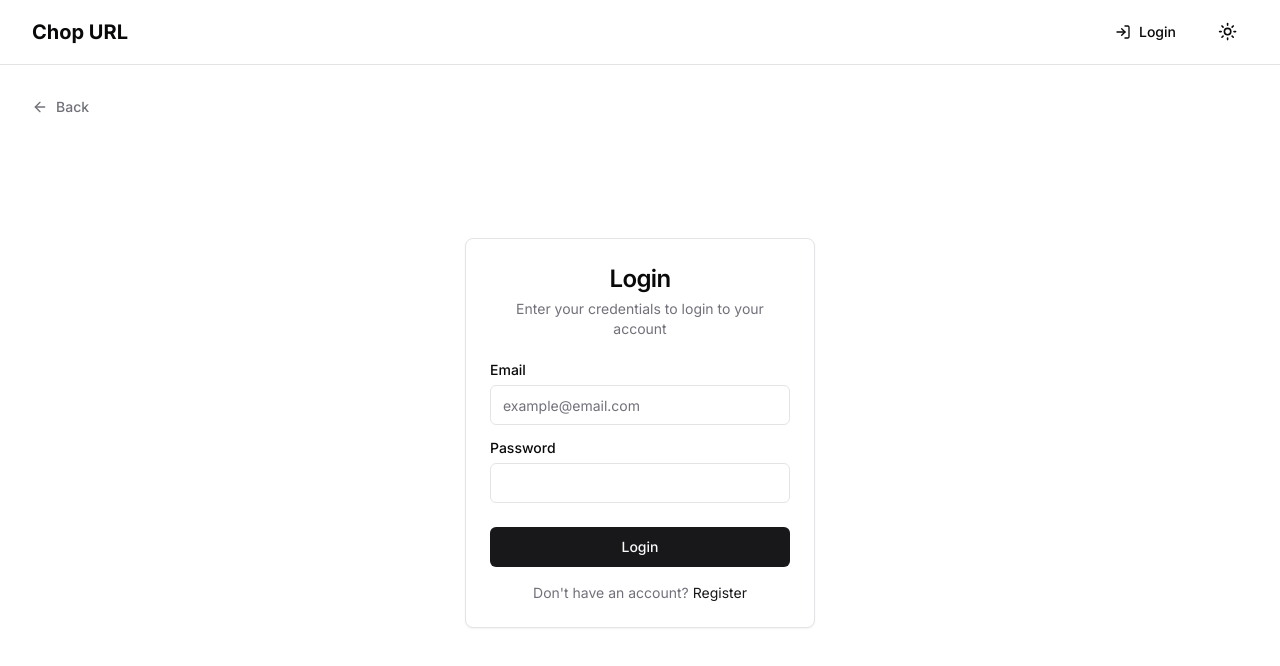
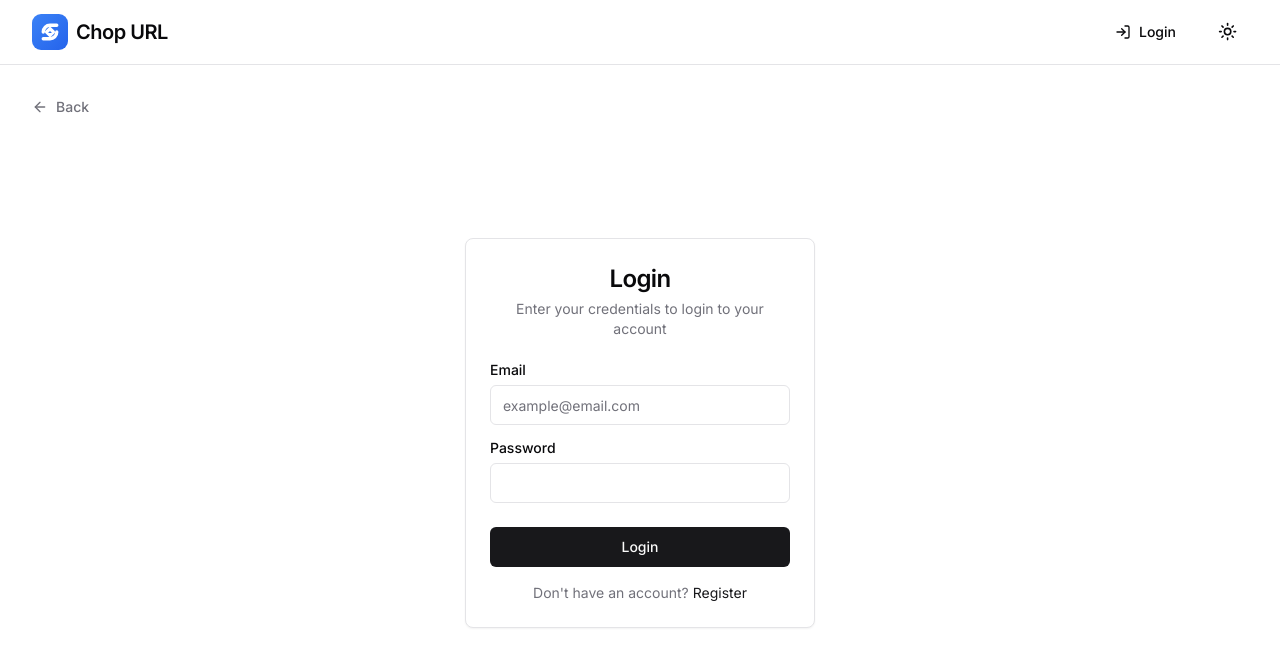
Before and after one commit to gokh4nozturk/chop-url, a Next.js app in the folder packages/chop-url-fe/: page /login in a window 1280 px wide. Shown: the top 666 px of the page. Built offline with nearby package versions, Linux system fonts and the light colour scheme; no server answers.

Commit message:
feat: Improve navbar branding and responsiveness
- Add SVG logo image to navbar using Next.js Image component
- Enhance logo display with responsive layout and hidden text on small screens
- Fix apostrophe encoding in login page text

```diff
--- a/packages/chop-url-fe/app/login/page.tsx
+++ b/packages/chop-url-fe/app/login/page.tsx
@@ -79,7 +79,7 @@ export default function LoginPage() {
                 Login
               </Button>
               <div className="text-sm text-muted-foreground text-center">
-                Don't have an account?{' '}
+                Don&apos;t have an account?{' '}
                 <Link href="/register" className="text-primary hover:underline">
                   Register
                 </Link>
--- a/packages/chop-url-fe/components/navbar.tsx
+++ b/packages/chop-url-fe/components/navbar.tsx
@@ -14,6 +14,7 @@ import { useAuth } from '@/lib/auth-context';
 import { useRouter } from 'next/navigation';
 import { ThemeSwitcher } from "./theme-switcher";
 import { LogIn, LogOut } from "lucide-react";
+import Image from "next/image";
 
 export function Navbar() {
   const { user, loading, logout } = useAuth();
@@ -26,10 +27,24 @@ export function Navbar() {
 
   return (
     <header className="sticky top-0 flex z-50 w-full border-b bg-background/95 backdrop-blur supports-[backdrop-filter]:bg-background/60">
-     <div className="flex h-16 items-center mx-8 w-full justify-between">
-      <div className="flex items-center">
-          <Link className="mr-6 flex items-center space-x-2 hover:opacity-80 transition-opacity" href="/">
-            <span className="font-bold text-xl">Chop URL</span>
+      <div className="w-full mx-8 flex h-16 items-center justify-between">
+        <div className="flex items-center gap-6">
+          <Link
+            href="/"
+            className="inline-flex items-center gap-2 hover:opacity-90 transition-opacity"
+          >
+            <div className="relative w-9 h-9">
+              <Image
+                src="/icon.svg"
+                alt="Chop URL Logo"
+                fill
+                priority
+                className="object-contain"
+              />
+            </div>
+            <span className="font-semibold text-xl tracking-tight hidden sm:inline-block">
+              Chop URL
+            </span>
           </Link>
         </div>
         <div className="flex flex-1 items-center justify-end space-x-4">
```
